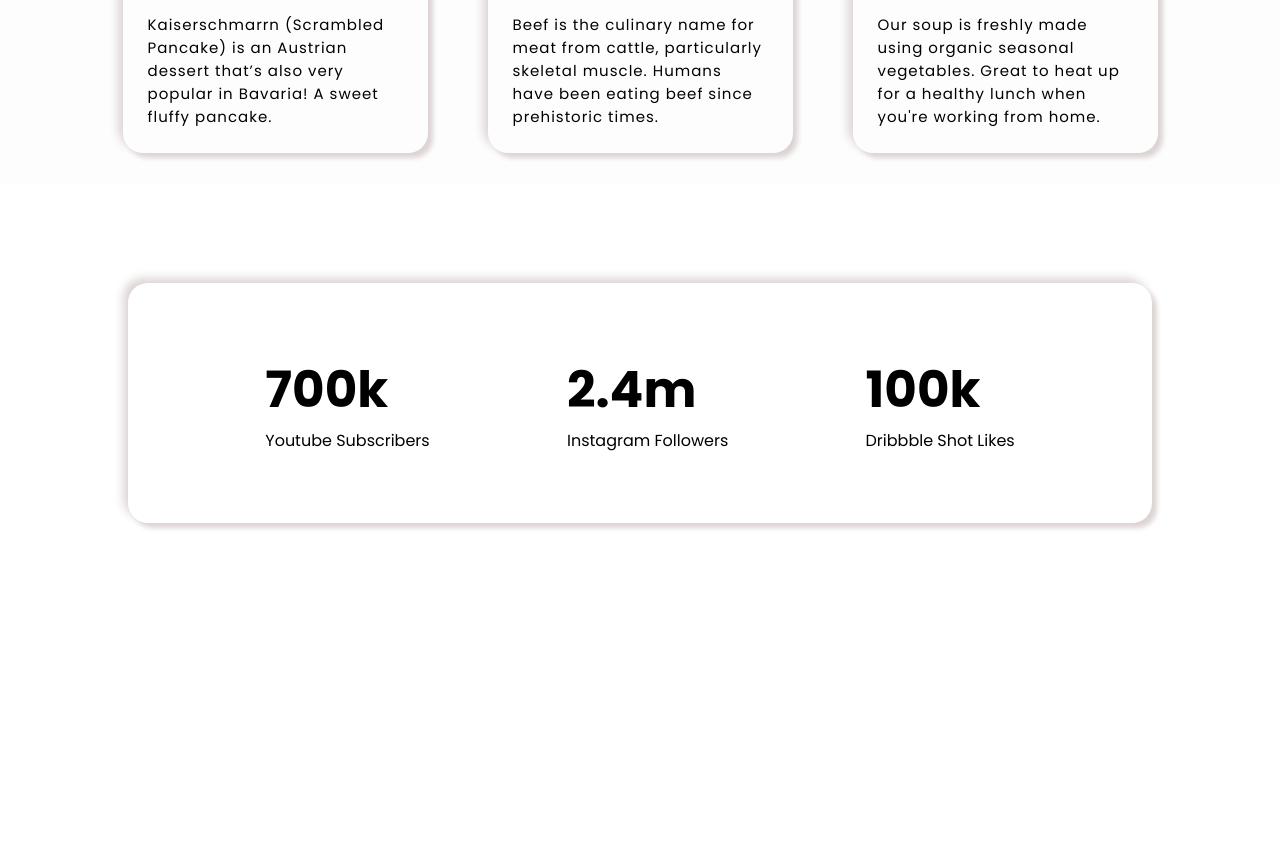
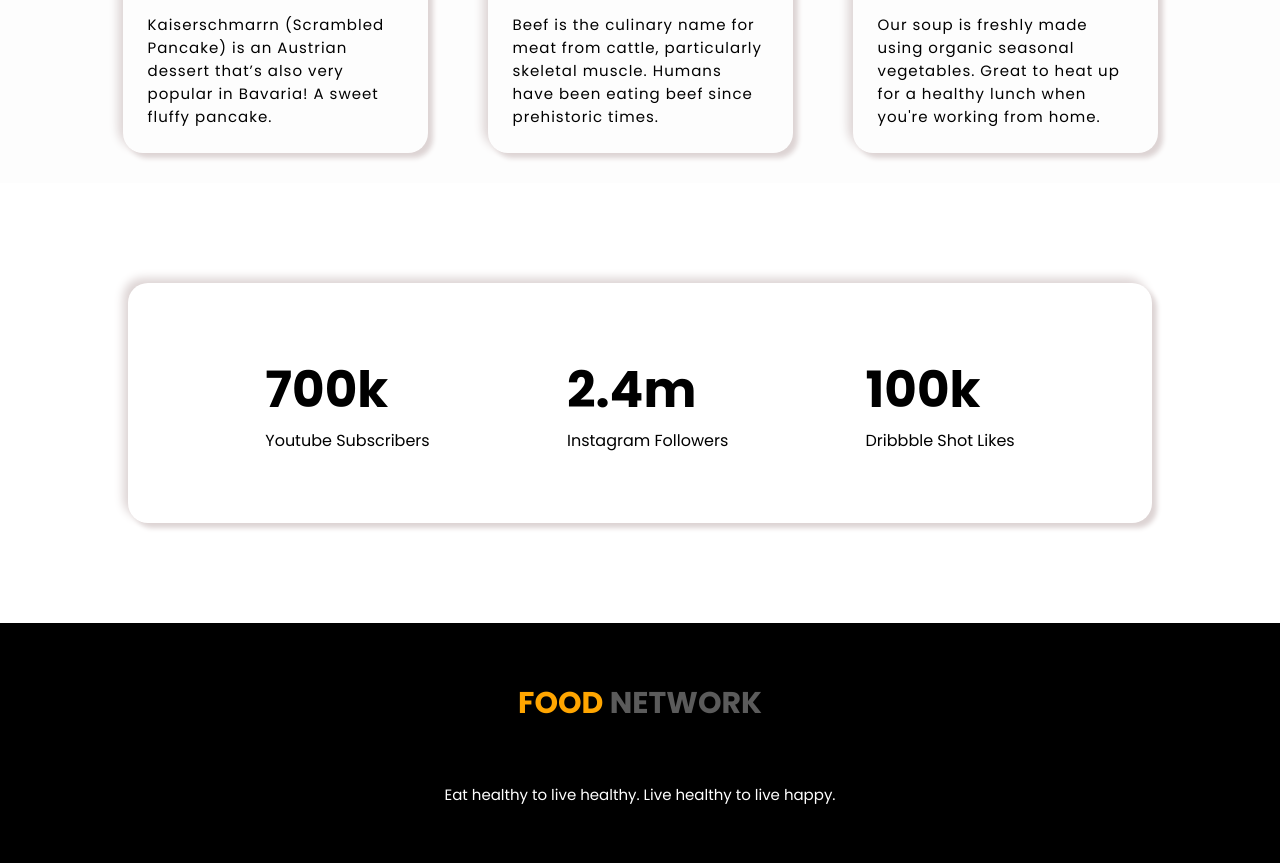
Before and after one commit to ra-raju/Raju-s-Foods-Home, a plain HTML site: page index.html in a window 1280 px wide. Shown: the part 2436-3299 px from the top of the page. Before the commit the page ends 3059 px from the top, so only its background shows below. Drawn offline with Linux system fonts and the light colour scheme.

Commit message:
footer section added

```diff
--- a/index.html
+++ b/index.html
@@ -32,7 +32,7 @@
 
       <section class="hero__section">
         <div class="hero__section--text">
-          <h1><span class="hero__text--color">Skip</span> The Diet,</h1>
+          <h1><span class="color">Skip</span> The Diet,</h1>
           <h1>Just Eat Healthy</h1>
           <h1>With Food Network</h1>
           <p>
@@ -110,6 +110,8 @@
       </section>
       <!-- recipies section end -->
 
+      <!-- social section  -->
+
       <section class="social__follower">
         <div class="youtube social">
           <h1>700k</h1>
@@ -124,6 +126,15 @@
           <p>Dribbble Shot Likes</p>
         </div>
       </section>
+
+      <!-- social section end -->
+
+      <!-- footer section -->
+      <footer>
+        <h1><span class="color">FOOD</span> NETWORK</h1>
+        <p>Eat healthy to live healthy. Live healthy to live happy.</p>
+      </footer>
+      <!-- footer section end -->
     </div>
   </body>
 </html>
--- a/style.css
+++ b/style.css
@@ -69,7 +69,7 @@ section {
   color: #575757;
 }
 
-.hero__text--color {
+.color {
   color: orange;
 }
 
@@ -241,3 +241,25 @@ section {
   font-size: 1.6rem;
 }
 /* social follower end */
+
+/* footer section */
+footer {
+  height: 30vh;
+  width: 100vw;
+  background-color: black;
+  display: flex;
+  flex-direction: column;
+  justify-content: space-evenly;
+  align-items: center;
+}
+
+footer h1 {
+  color: #5b5b5b;
+  font-size: 3rem;
+}
+footer p {
+  color: white;
+  font-size: 1.5rem;
+  font-weight: 100;
+}
+/* footer section end */
```
